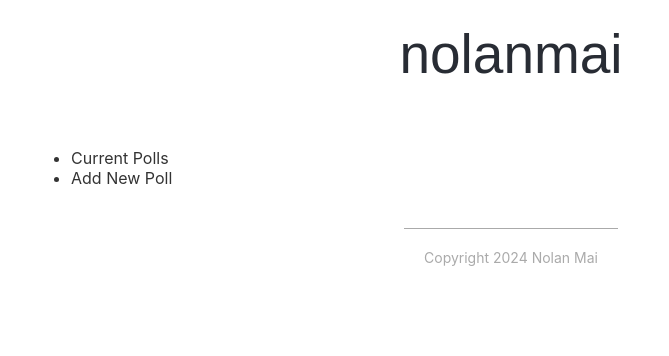
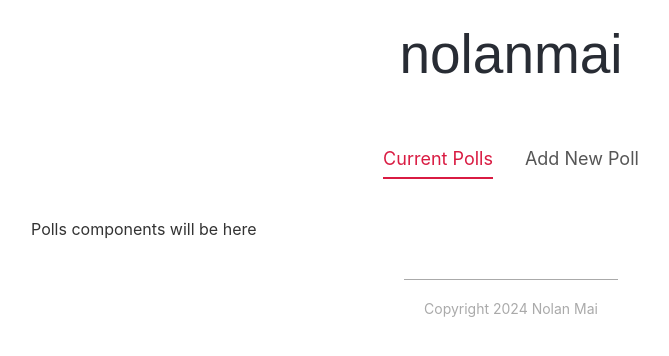
Before and after one commit to PotBorger/Poll-Visualization-Demo, a Svelte app: page / in a window 1280 px wide. Shown: the top 356 px of the page, without its empty margins (129-798 px from the left). Built offline with nearby package versions, Linux system fonts and the light colour scheme.

Commit message:
Implemented multiple tabs system.

```diff
--- a/src/App.svelte
+++ b/src/App.svelte
@@ -7,12 +7,15 @@
 	//tabs
 	let items = ['Current Polls','Add New Poll'];
 	let activeItem = 'Current Polls';
-
+	const tabChange = (e)=>{activeItem = e.detail;}
 </script>
 
 <Header/>
 <main>
-	<Tabs {items} {activeItem}></Tabs>
+	<Tabs {items} {activeItem} on:tabChange={tabChange}></Tabs>
+	{#if activeItem === 'Current Polls'}
+		<p>Polls components will be here</p>
+	{/if}
 </main>
 <Footer/>
 
--- a/src/shared/Tabs.svelte
+++ b/src/shared/Tabs.svelte
@@ -1,18 +1,39 @@
 <script>
+    import {createEventDispatcher} from 'svelte';
+    const dispatch = createEventDispatcher();
     export let items;
     export let activeItem;
 </script>
 
 <div class="tabs">
     <ul>
-        {#each items as tab}
-            <li>
-                <div class:active={tab === activeItem}>{tab}</div>
+        {#each items as item}
+            <li on:click={()=> dispatch('tabChange', item)}>
+                <div class:active={item === activeItem}>{item}</div>
             </li>
         {/each}
     </ul>
 </div>
 
 <style>
-
+    .tabs{
+        margin-bottom: 40px;
+    }
+    ul{
+        display: flex;
+        justify-content: center;
+        padding:0;
+        list-style-type: none;
+    }
+    li{
+        margin: 0 16px;
+        font-size: 18px;
+        color: #555;
+        cursor: pointer;
+    }
+    .active{
+        color:#d91b42;
+        border-bottom: 2px solid #d91b42;
+        padding-bottom: 8px;
+    }
 </style>
```
